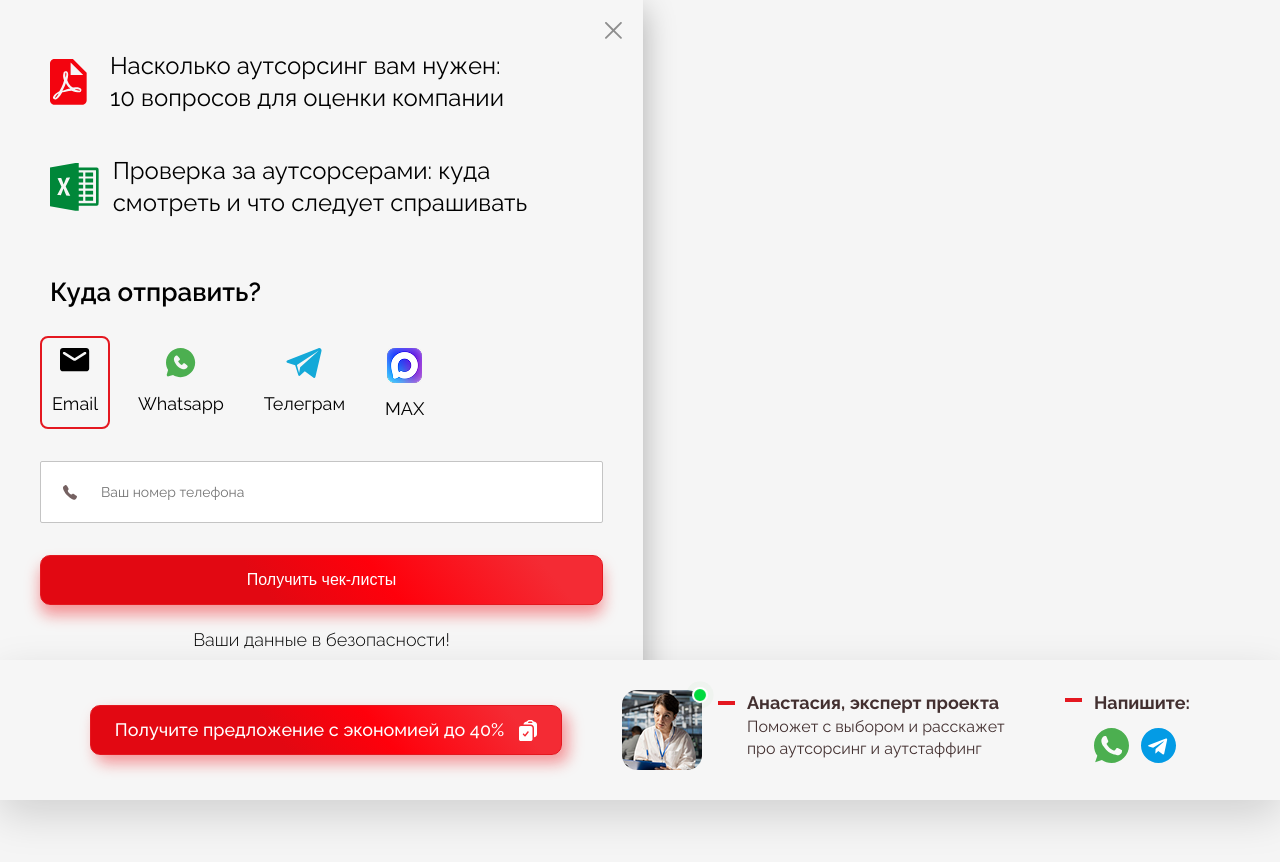
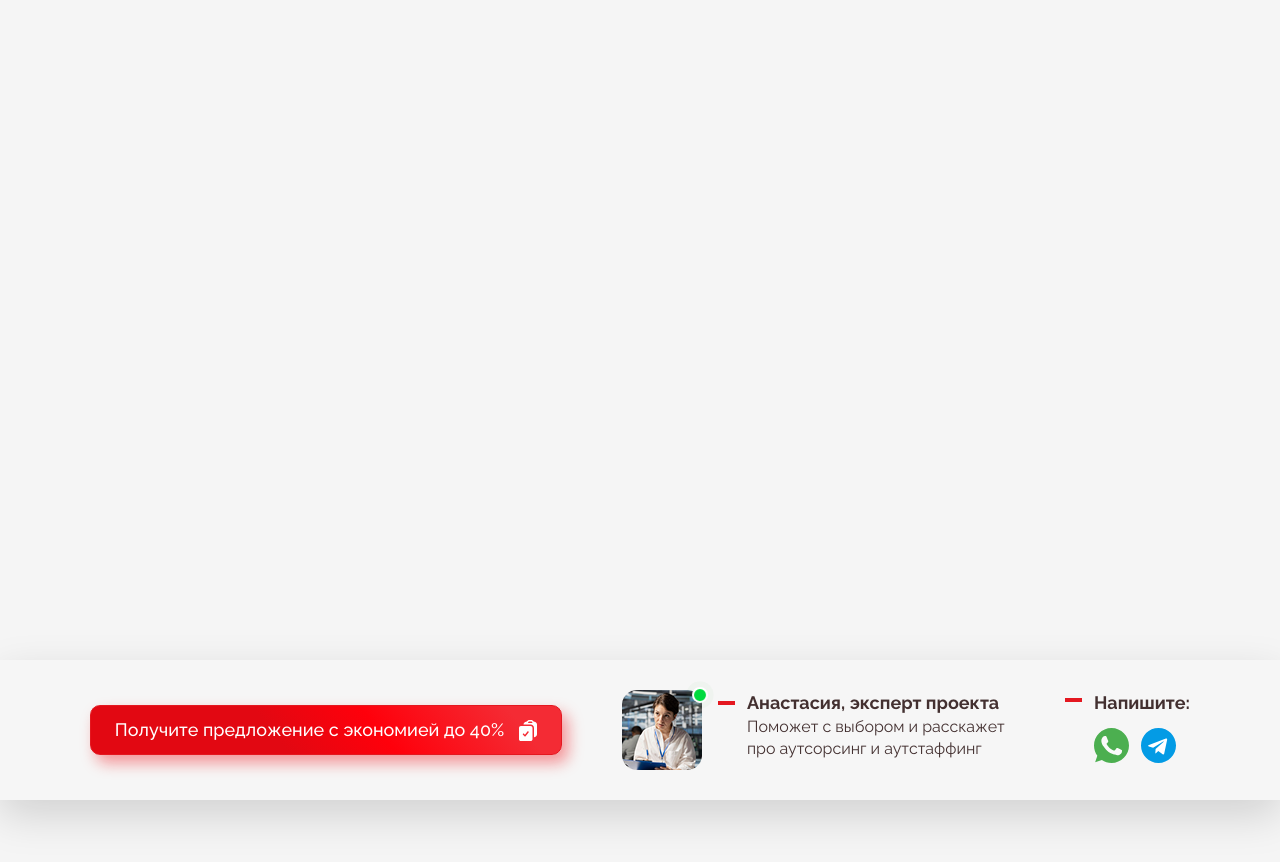
Before and after one commit to dron-olya7/fix-menu, a plain HTML site: page index.html in a window 1280 px wide. Shown: the top 862 px of the page. Drawn offline with Linux system fonts and the light colour scheme.

Commit message:
Add files via upload

```diff
--- a/css/style.css
+++ b/css/style.css
@@ -332,10 +332,11 @@ body {
 }
 
 .calculation-modal {
-     background: #F6F6F6;
+  display: none;
+    background: #F6F6F6;
     border-radius: 0;
     padding: 40px;
-    max-width: 643px;
+    max-width: 643px !important;
     width: 90%;
     max-height: 90vh;
     overflow-y: auto;
```
